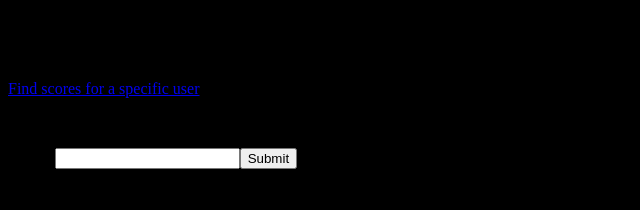
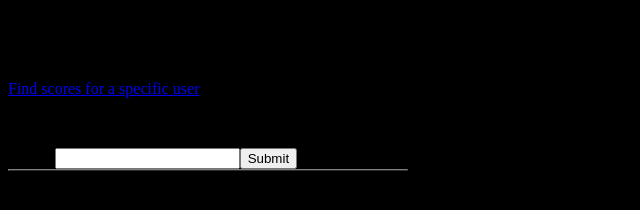
Before and after one commit to mbliss04/scorecenter, a website: page public/index.html in a window 1280 px wide. Shown: the full height of the page, 0-640 px from the left. Drawn offline with Linux system fonts and the light colour scheme.

Commit message:
update index file with form

```diff
--- a/public/index.html
+++ b/public/index.html
@@ -9,6 +9,6 @@
 	<p><a href="/usersearch">Find scores for a specific user</a></p>
 	<p>Find the top 10 scores for a specific game</p>
 	<form name="topscores" action="highscores.json" method="post">Game: <input type="text" name="game_title"><input type="submit" value="Submit"></form>
-	<div id="list"></div>
+	<div id="list"><table border='1px' width='400px'></table></div>
 </body>
 </html>
```
